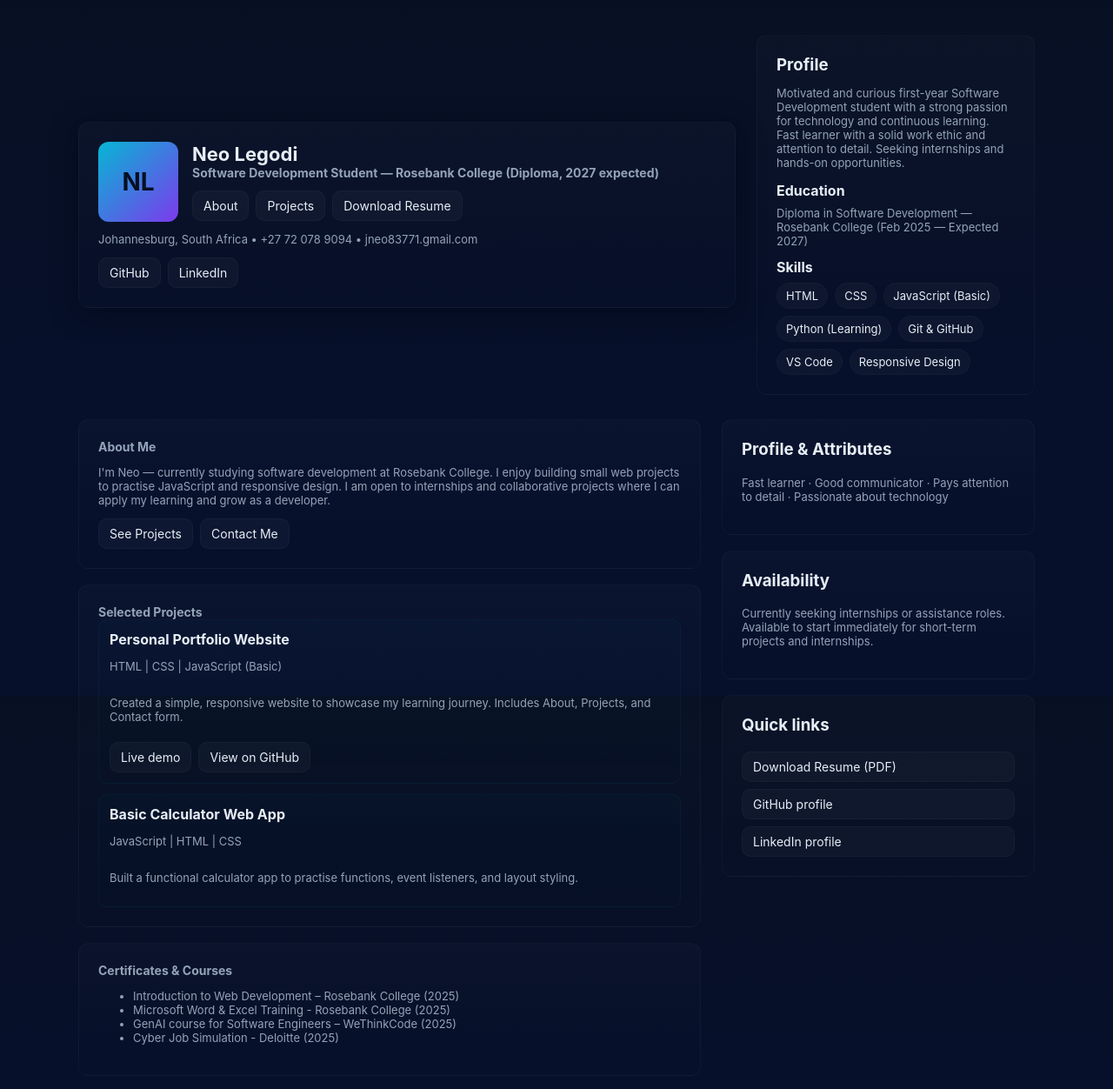
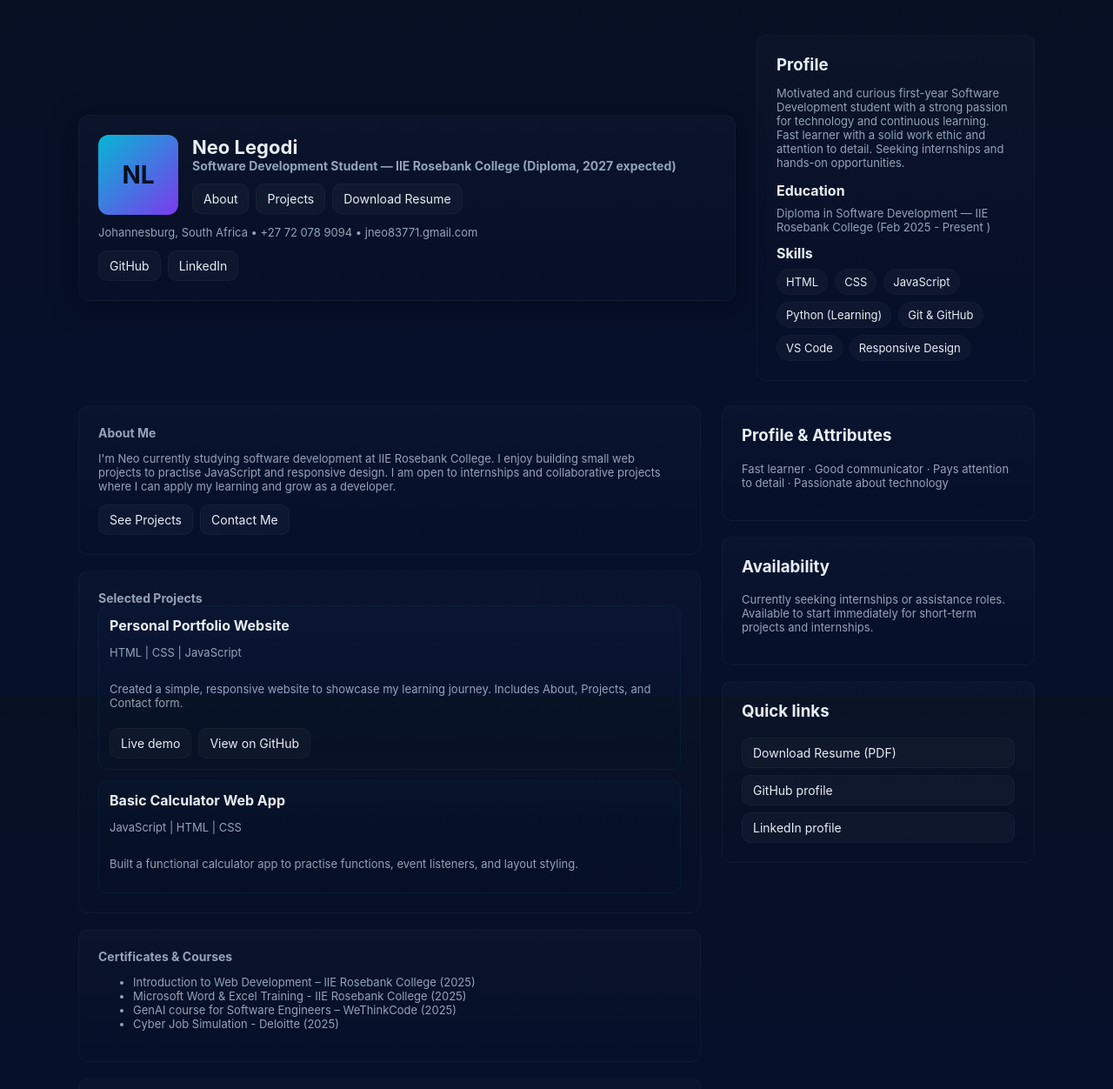
Before and after one commit to Neoo-8/Portfolio, a plain HTML site: page index.html in a window 1280 px wide. Shown: the top 1252 px of the page at 87% size. Drawn offline with Linux system fonts and the light colour scheme.

Commit message:
Update index.html

```diff
--- a/index.html
+++ b/index.html
@@ -47,7 +47,7 @@
           <div class="avatar">NL</div>
           <div>
             <h1>Neo Legodi</h1>
-            <h2>Software Development Student — Rosebank College (Diploma, 2027 expected)</h2>
+            <h2>Software Development Student — IIE Rosebank College (Diploma, 2027 expected)</h2>
             <div class="links">
               <a class="btn" href="#about">About</a>
               <a class="btn" href="#projects">Projects</a>
@@ -66,14 +66,14 @@
         <p class="muted">Motivated and curious first-year Software Development student with a strong passion for technology and continuous learning. Fast learner with a solid work ethic and attention to detail. Seeking internships and hands-on opportunities.</p>
         <div style="margin-top:14px">
           <h4 style="margin:0 0 8px 0">Education</h4>
-          <p class="muted" style="margin:0">Diploma in Software Development — Rosebank College (Feb 2025 — Expected 2027)</p>
+          <p class="muted" style="margin:0">Diploma in Software Development — IIE Rosebank College (Feb 2025 - Present )</p>
         </div>
         <div style="margin-top:12px">
           <h4 style="margin:0 0 8px 0">Skills</h4>
           <div class="skills">
             <div class="skill">HTML</div>
             <div class="skill">CSS</div>
-            <div class="skill">JavaScript (Basic)</div>
+            <div class="skill">JavaScript </div>
             <div class="skill">Python (Learning)</div>
             <div class="skill">Git & GitHub</div>
             <div class="skill">VS Code</div>
@@ -87,7 +87,7 @@
       <div>
         <section id="about" class="card section">
           <h2 style="margin-top:0">About Me</h2>
-          <p class="muted">I'm Neo — currently studying software development at Rosebank College. I enjoy building small web projects to practise JavaScript and responsive design. I am open to internships and collaborative projects where I can apply my learning and grow as a developer.</p>
+          <p class="muted">I'm Neo currently studying software development at IIE Rosebank College. I enjoy building small web projects to practise JavaScript and responsive design. I am open to internships and collaborative projects where I can apply my learning and grow as a developer.</p>
           <div style="display:flex;gap:8px;margin-top:12px">
             <a class="btn" href="#projects">See Projects</a>
             <a class="btn" href="#contact">Contact Me</a>
@@ -99,7 +99,7 @@
           <div class="projects">
             <article class="project">
               <h3>Personal Portfolio Website</h3>
-              <p class="muted">HTML | CSS | JavaScript (Basic)</p>
+              <p class="muted">HTML | CSS | JavaScript </p>
               <p class="muted">Created a simple, responsive website to showcase my learning journey. Includes About, Projects, and Contact form.</p>
               <div style="margin-top:8px;display:flex;gap:8px">
                 <a class="btn" href="#" onclick="alert('Local demo: paste this project into a folder and open the HTML file in your browser')">Live demo</a>
@@ -120,8 +120,8 @@
         <section class="card section">
           <h2 style="margin-top:0">Certificates & Courses</h2>
           <ul class="muted">
-            <li>Introduction to Web Development – Rosebank College (2025)</li>
-            <li>Microsoft Word & Excel Training - Rosebank College (2025)</li>
+            <li>Introduction to Web Development – IIE Rosebank College (2025)</li>
+            <li>Microsoft Word & Excel Training - IIE Rosebank College (2025)</li>
             <li>GenAI course for Software Engineers – WeThinkCode (2025)</li>
             <li>Cyber Job Simulation - Deloitte (2025)</li>
           </ul>
@@ -136,7 +136,7 @@
             <label class="muted">Your email</label>
             <input required id="email" type="email" placeholder="you@example.com" />
             <label class="muted">Message</label>
-            <textarea required id="message" rows="4" placeholder="Hi Neo — I saw your portfolio and..."></textarea>
+            <textarea required id="message" rows="4" placeholder="Hi Neo I saw your portfolio and..."></textarea>
             <button type="submit">Send email</button>
             <p id="formNote" class="muted" style="margin-top:8px;font-size:13px">This button opens your email client (mailto). To receive messages directly on this site you'll need a server or Form service (GitHub Forms, Formspree, Netlify Forms).</p>
           </form>
@@ -159,7 +159,7 @@
           <h3 style="margin-top:0">Quick links</h3>
           <div style="display:flex;flex-direction:column;gap:8px">
             <a class="btn" href="assets/Neo_Legodi_Resume-1.pdf" download>Download Resume (PDF)</a>
-            <a class="btn" href="https://github.com/Neoo-7" target="_blank">GitHub profile</a>
+            <a class="btn" href="https://github.com/Neoo-8" target="_blank">GitHub profile</a>
             <a class="btn" href="https://linkedin.com/in/neoo-legodi-596268362" target="_blank">LinkedIn profile</a>
           </div>
         </div>
```
